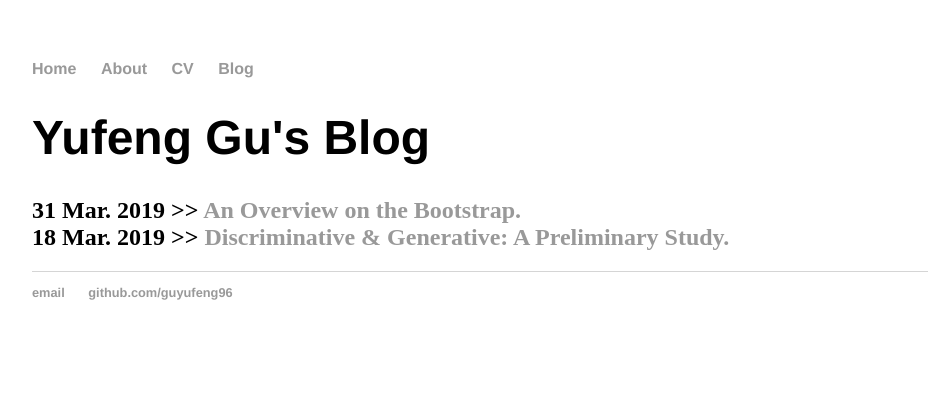
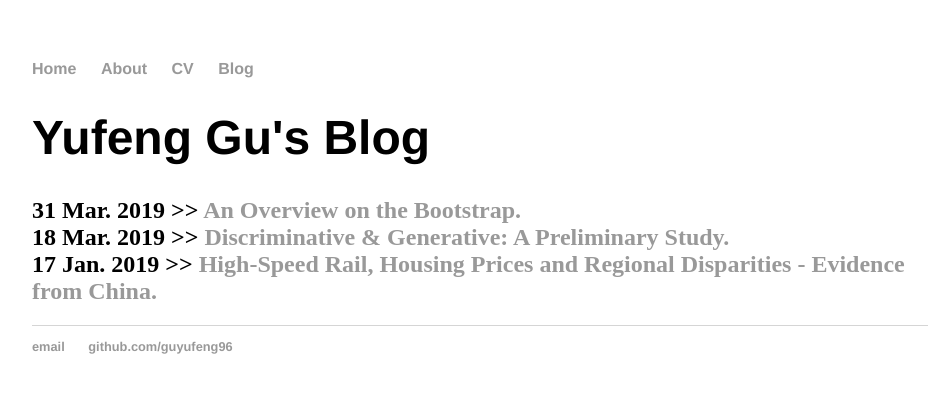
Before and after one commit to guyufeng96/guyufeng.github.io, a Jekyll site: the page built from blog/index.html, in a window 1280 px wide. Shown: the top 393 px of the page, without its empty margins (160-1095 px from the left). Built offline with Jekyll 4.4.1, drawn with Linux system fonts in a browser that asks for light colours.

Commit message:
Update index.html

```diff
--- a/blog/index.html
+++ b/blog/index.html
@@ -5,5 +5,6 @@ title: Yufeng Gu's Blog
 	<h1>{{ page.title }}</h1>
 	<h2 class="posts">
 		31 Mar. 2019 >> <a href="{{site.baseurl}}/homework/hw2.pdf">An Overview on the Bootstrap.</a><br/>
-		18 Mar. 2019 >> <a href="{{site.baseurl}}/homework/hw1.pdf">Discriminative & Generative: A Preliminary Study.</a>
+		18 Mar. 2019 >> <a href="{{site.baseurl}}/homework/hw1.pdf">Discriminative & Generative: A Preliminary Study.</a><br/>
+		17 Jan. 2019 >> <a href="{{site.baseurl}}/article/High-Speed Rail, Housing Prices and Regional Disparities - Evidence from China.pdf">High-Speed Rail, Housing Prices and Regional Disparities - Evidence from China.</a>
 </h2>
```
